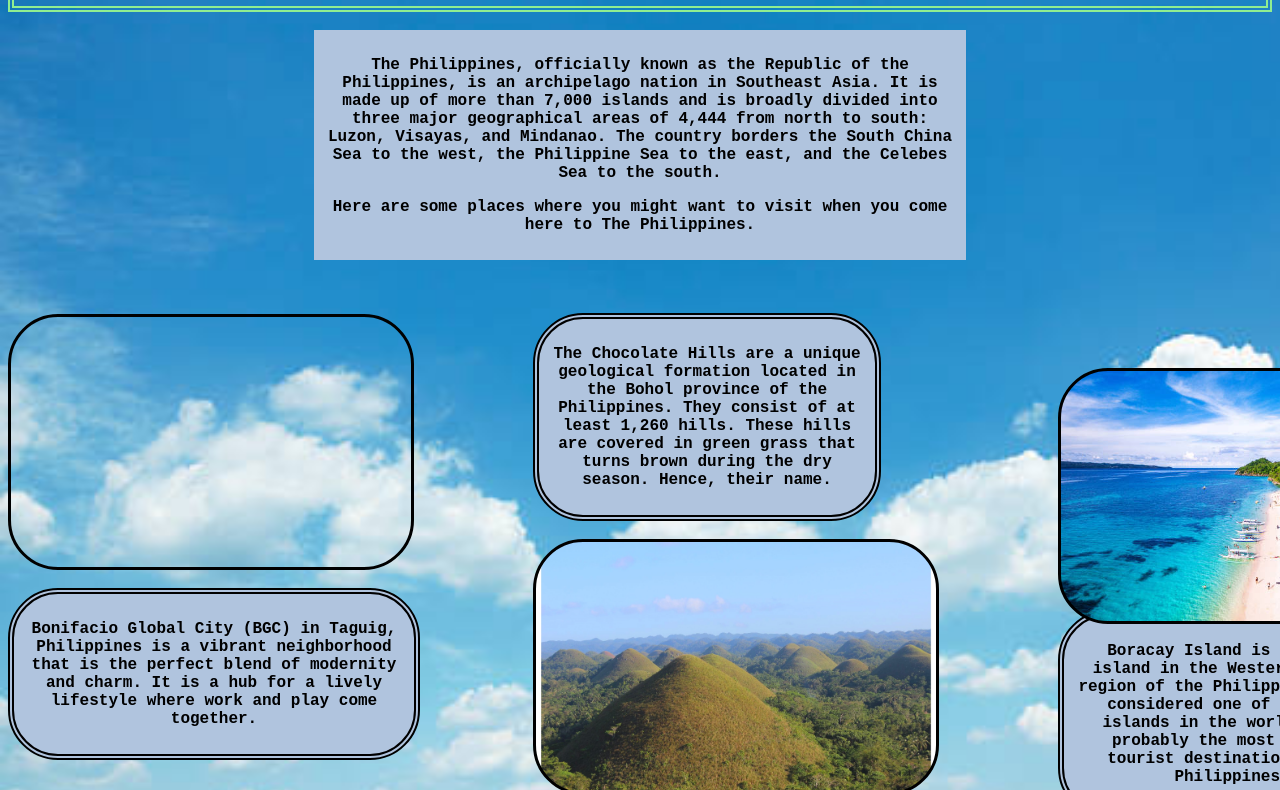
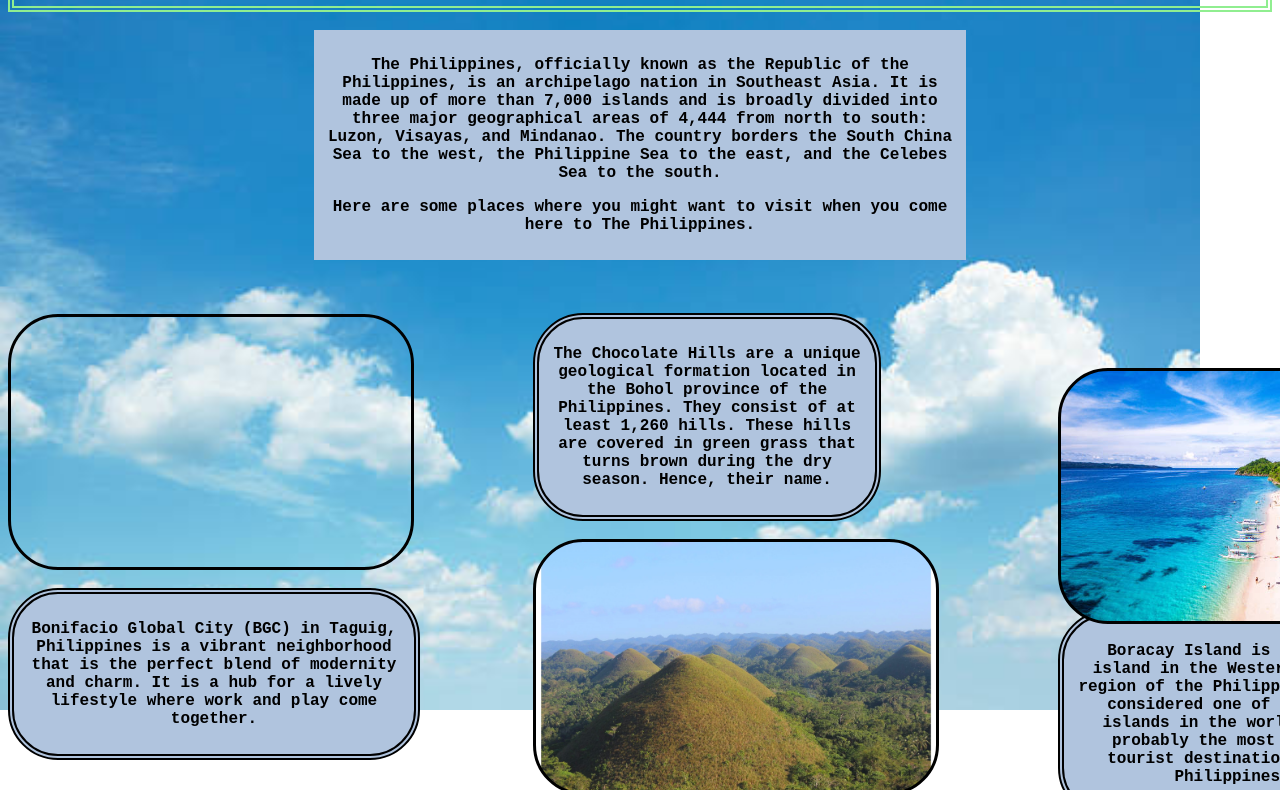
Before and after one commit to Eeshu83/ICT9Emerald_Q2Proj_Lakhani_Eshaan, a plain HTML site: page index.html in a window 1280 px wide. Shown: the part 90-880 px from the top of the page. Drawn offline with Linux system fonts and the light colour scheme.

Commit message:
Update Lakhani.css

```diff
--- a/Lakhani.css
+++ b/Lakhani.css
@@ -1,6 +1,6 @@
 body{
 	background-image: url(clouds.jpg);background-repeat: no-repeat;
-	background-size: 1450px;
+	background-size: 1200px;
 
 }
 
```
